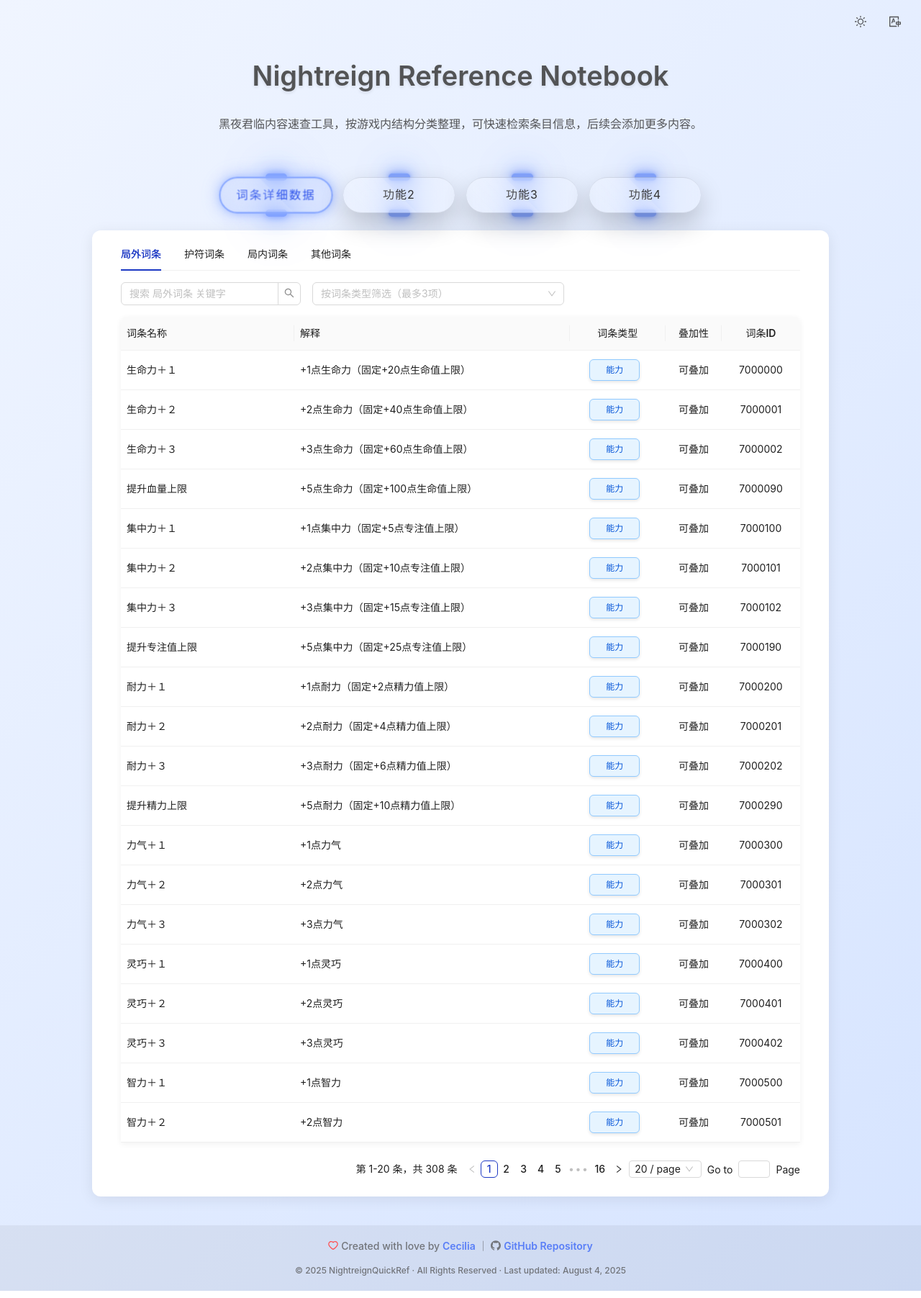
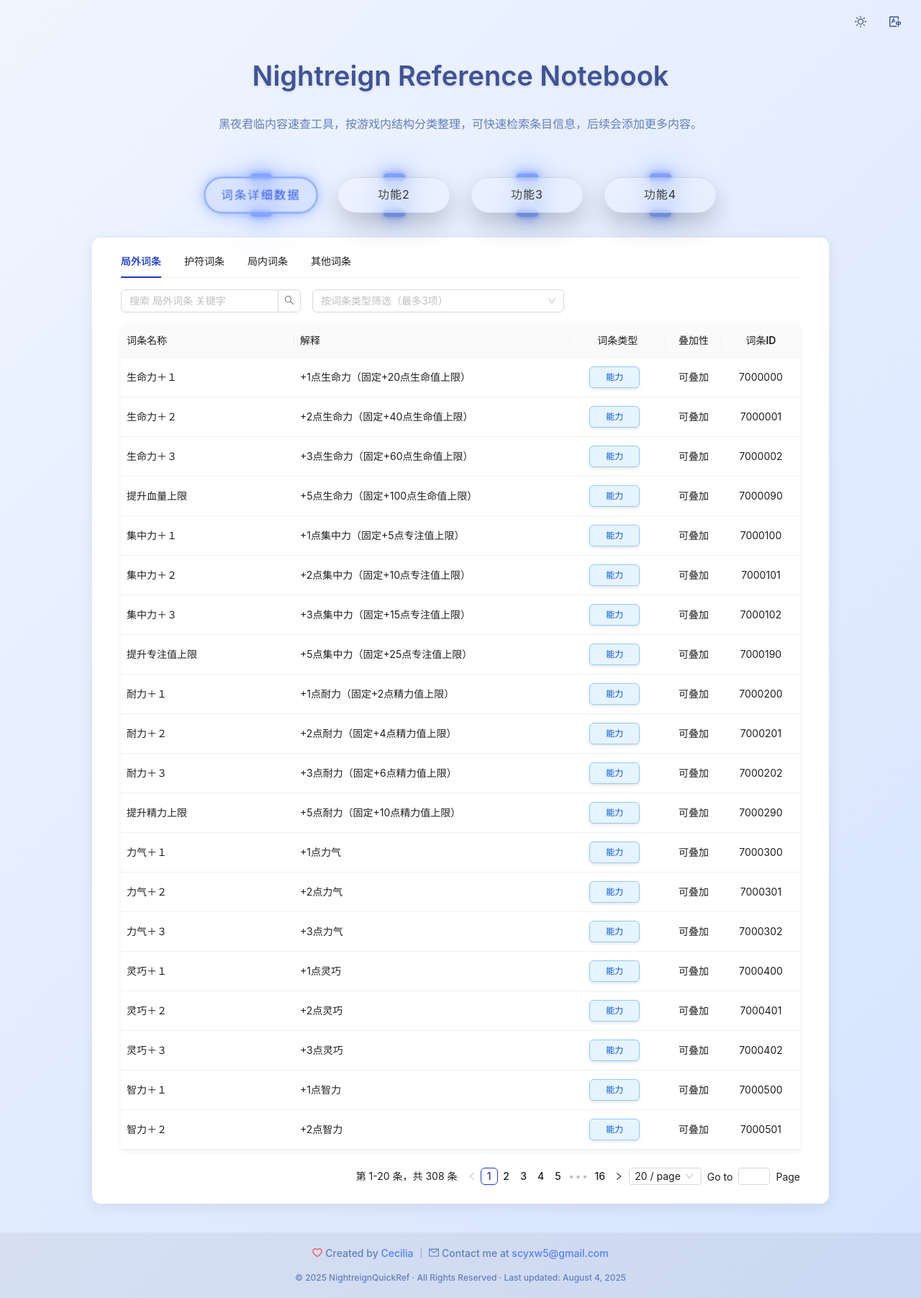
Before and after one commit to xxiixi/NightreignQuickRef, a React (Vite) app in the folder nightreign-reference-notebook/: page / in a window 1280 px wide. Shown: the whole page at 72% size. Built offline with nearby package versions, Linux system fonts and the light colour scheme.

Commit message:
commit code, go home

```diff
--- a/nightreign-reference-notebook/src/App.css
+++ b/nightreign-reference-notebook/src/App.css
@@ -19,8 +19,8 @@
 
   /* 亮色模式变量 */
   --bg-color: #fff;
-  --color-text-1: rgba(64, 64, 64, 0.88);
-  --color-text-2: rgba(82, 82, 82, 0.75);
+  --color-text-1: #415394;
+  --color-text-2: #637fbb;
   --bg-gradient: linear-gradient(135deg, var(--geekblue-1) 0%, var(--geekblue-2) 100%);
   --content-bg: white;
   --content-shadow: rgba(0, 0, 0, 0.08);
@@ -148,7 +148,7 @@
 
 .subtitle-text {
   font-size: 16px !important;
-  color: var(--color-text-1) !important;
+  color: var(--color-text-2) !important;
   font-weight: 500;
 }
 
@@ -521,7 +521,7 @@
 .custom-buttons-container {
   display: flex;
   justify-content: center;
-  gap: 16px;
-  margin-bottom: 24px;
+  gap: 30px;
+  margin-bottom: 34px;
   padding: 0 16px;
 }
--- a/nightreign-reference-notebook/src/components/Footer.tsx
+++ b/nightreign-reference-notebook/src/components/Footer.tsx
@@ -1,6 +1,6 @@
 import React from 'react';
 import { Typography, Space } from 'antd';
-import { HeartOutlined, GithubOutlined } from '@ant-design/icons';
+import { HeartOutlined, MailOutlined } from '@ant-design/icons';
 
 const { Text } = Typography;
 
@@ -15,7 +15,7 @@
       <Space direction="vertical" size="small" align="center">
         <Text type="secondary" className="footer-text" style={{ fontSize: '14px', color: 'var(--color-text-2)' }}>
           <HeartOutlined style={{ marginRight: '4px', color: '#ff4d4f' }} />
-          Created with love by{' '}
+          Created by{' '}
           <a
             href="https://github.com/xxiixi"
             target="_blank"
@@ -23,7 +23,6 @@
             style={{
               color: 'var(--link-color)',
               textDecoration: 'none',
-              fontWeight: '600',
               transition: 'all 0.3s ease'
             }}
             onMouseEnter={(e) => {
@@ -38,15 +37,13 @@
             Cecilia
           </a>
           {' '}｜{' '}
-          <GithubOutlined style={{ marginRight: '4px', color: 'var(--color-text-2)' }} />
+          <MailOutlined style={{ marginRight: '4px', color: 'var(--color-text-2)' }} />
+          Contact me at{' '}
           <a
-            href="https://github.com/xxiixi/NightreignQuickRef"
-            target="_blank"
-            rel="noopener noreferrer"
+            href="mailto:scyxw5@gmail.com"
             style={{
               color: 'var(--link-color)',
               textDecoration: 'none',
-              fontWeight: '600',
               transition: 'all 0.3s ease'
             }}
             onMouseEnter={(e) => {
@@ -58,7 +55,7 @@
               e.currentTarget.style.textDecoration = 'none';
             }}
           >
-            GitHub Repository
+            scyxw5@gmail.com
           </a>
         </Text>
         <Text type="secondary" className="footer-text" style={{ fontSize: '12px', color: 'var(--color-text-2)' }}>
```
